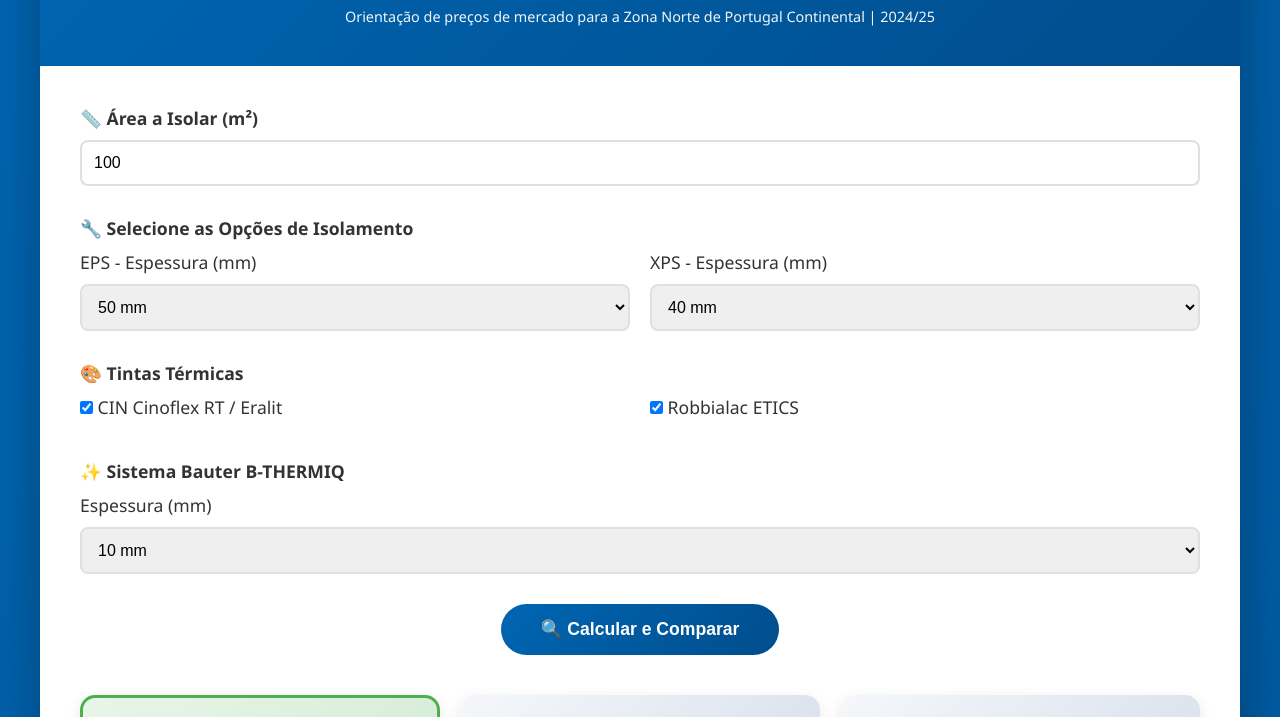
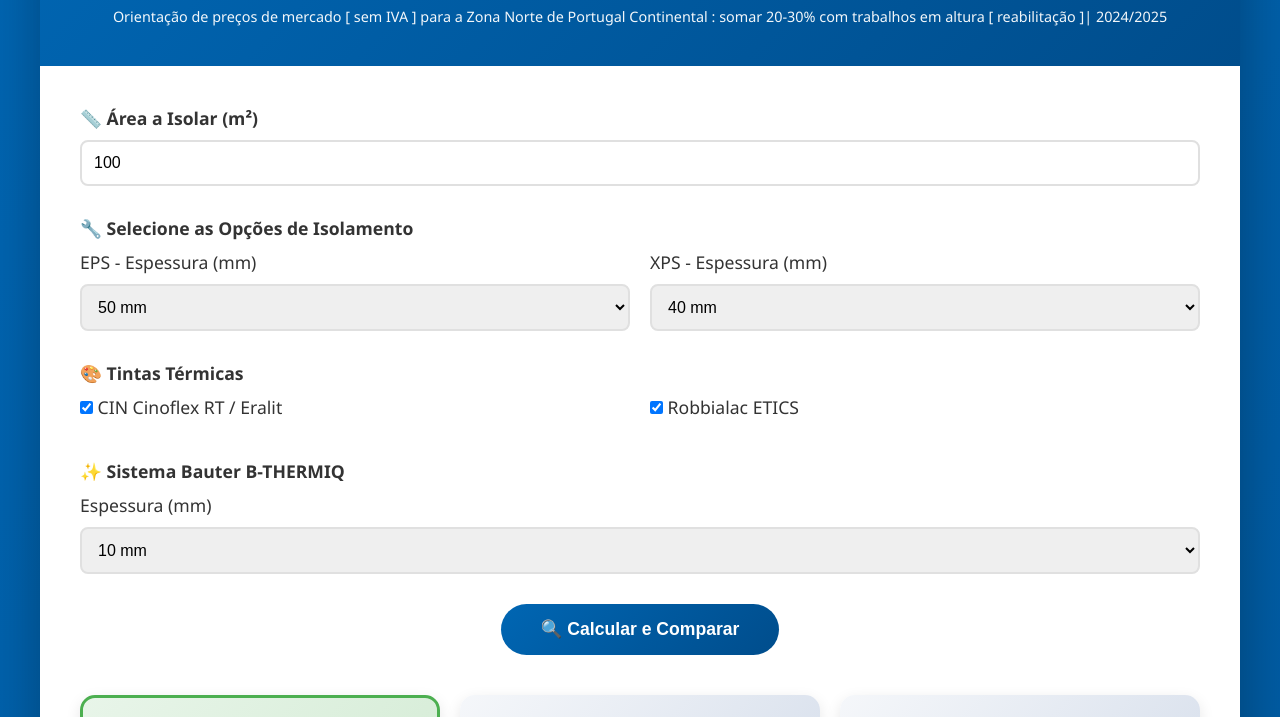
Before and after one commit to RLeugim/Isolamentos_Termicos-Norte_PT, a plain HTML site: page index.html in a window 1280 px wide. Shown: the part 152-869 px from the top of the page. Drawn offline with Linux system fonts and the light colour scheme.

Commit message:
Update pricing information in index.html

```diff
--- a/index.html
+++ b/index.html
@@ -389,7 +389,7 @@
         <div class="header">
             <h1>🏠 Calculadora de Isolamento Térmico</h1>
             <p>Comparação Completa: EPS, XPS, Tintas Térmicas e Sistema Bauter</p>
-            <p style="font-size: 0.9em; margin-top: 10px;">Orientação de preços de mercado para a Zona Norte de Portugal Continental | 2024/25 </p>
+            <p style="font-size: 0.9em; margin-top: 10px;">Orientação de preços de mercado [ sem IVA ] para a Zona Norte de Portugal Continental : somar 20-30% com trabalhos em altura [ reabilitação ]| 2024/2025 </p>
         </div>
 
         <div class="calculator-section">
```
